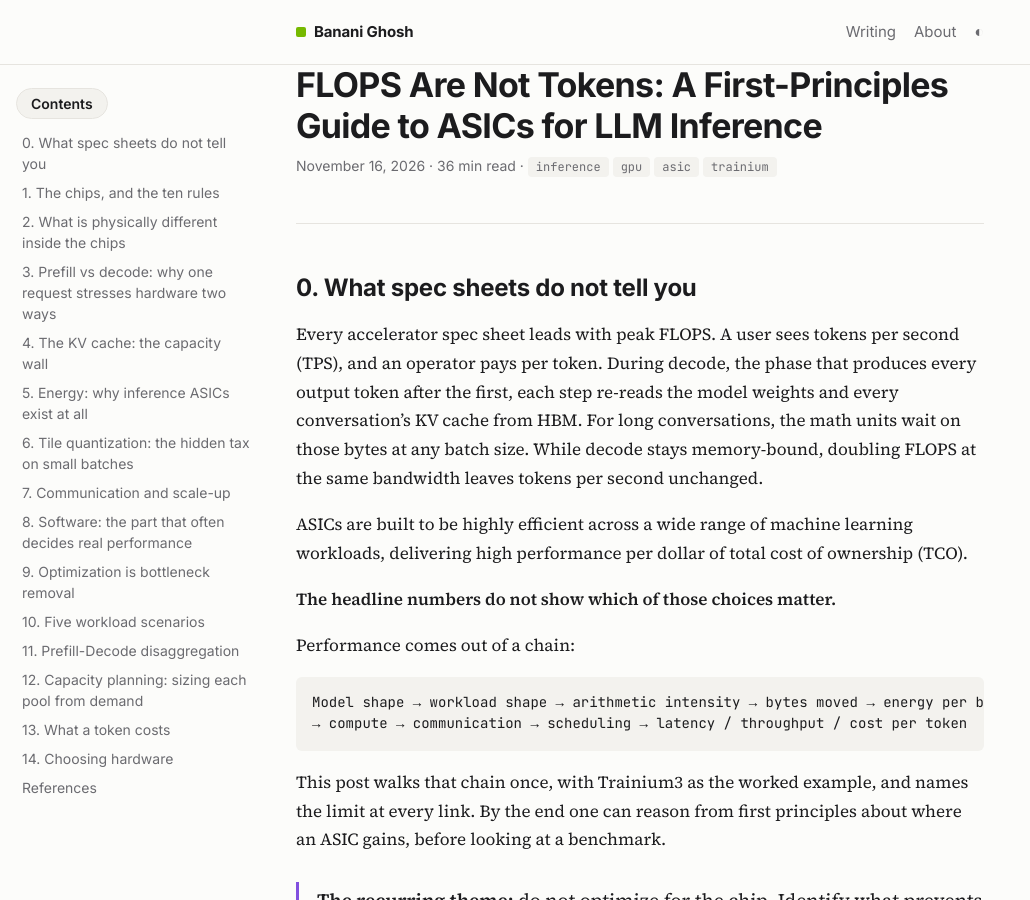
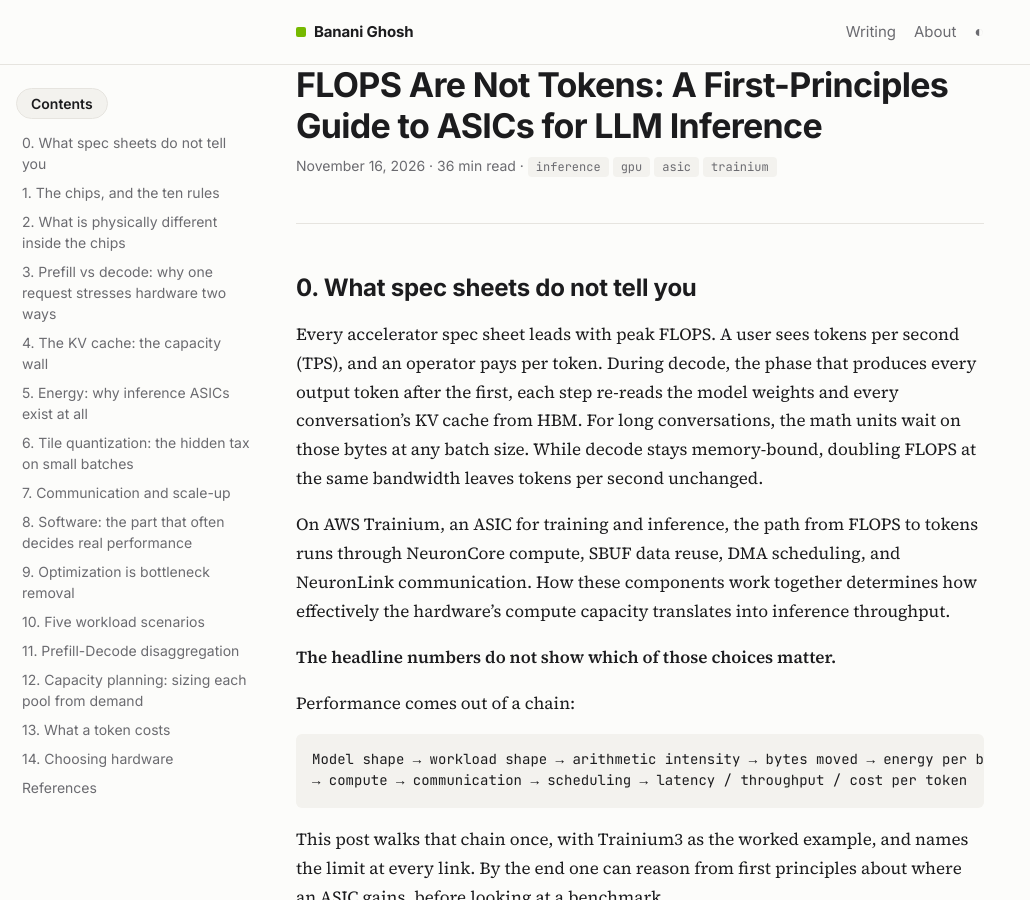
Before and after one commit to bananighosh/bananighosh.github.io, a Jekyll site: the page built from _posts/2026-11-16-flops-are-not-tokens.md, in a window 1280 px wide and 900 px high. Shown: the whole window, without its empty margins (0-1030 px from the left). Built offline with Jekyll 4.4.1, drawn with Linux system fonts in a browser that asks for light colours.

Commit message:
Intro: Trainium path from FLOPS to tokens (reviewer wording)
Co-Authored-By: Claude Opus 5.5 <noreply@anthropic.com>
Claude-Session: https://claude.ai/code/session_01K2HJxVUv7i1duGErniTfDd

```diff
--- a/_posts/2026-11-16-flops-are-not-tokens.md
+++ b/_posts/2026-11-16-flops-are-not-tokens.md
@@ -19,7 +19,7 @@ math: false
 
 Every accelerator spec sheet leads with peak FLOPS. A user sees tokens per second (TPS), and an operator pays per token. During decode, the phase that produces every output token after the first, each step re-reads the model weights and every conversation's KV cache from HBM. For long conversations, the math units wait on those bytes at any batch size. While decode stays memory-bound, doubling FLOPS at the same bandwidth leaves tokens per second unchanged.
 
-ASICs are built to be highly efficient across a wide range of machine learning workloads, delivering high performance per dollar of total cost of ownership (TCO).
+On AWS Trainium, an ASIC for training and inference, the path from FLOPS to tokens runs through NeuronCore compute, SBUF data reuse, DMA scheduling, and NeuronLink communication. How these components work together determines how effectively the hardware's compute capacity translates into inference throughput.
 
 <p>
 <b>The headline numbers do not show which of those choices matter.</b>
```
